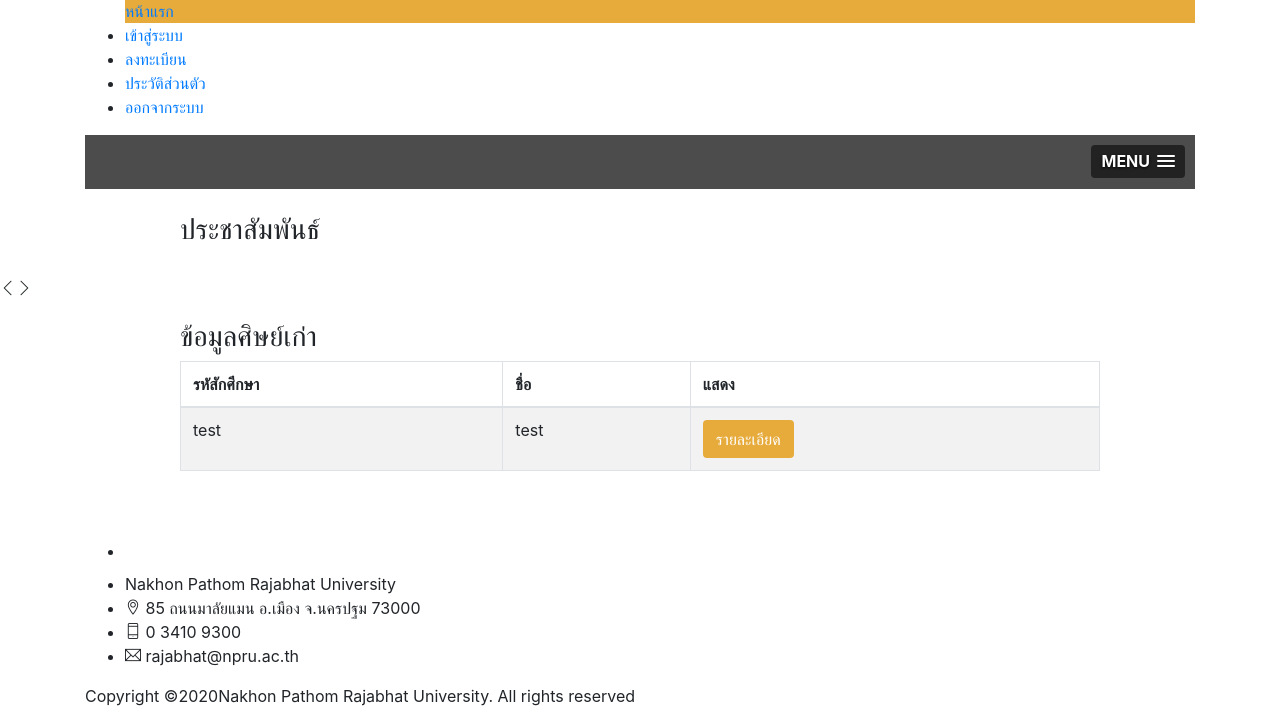
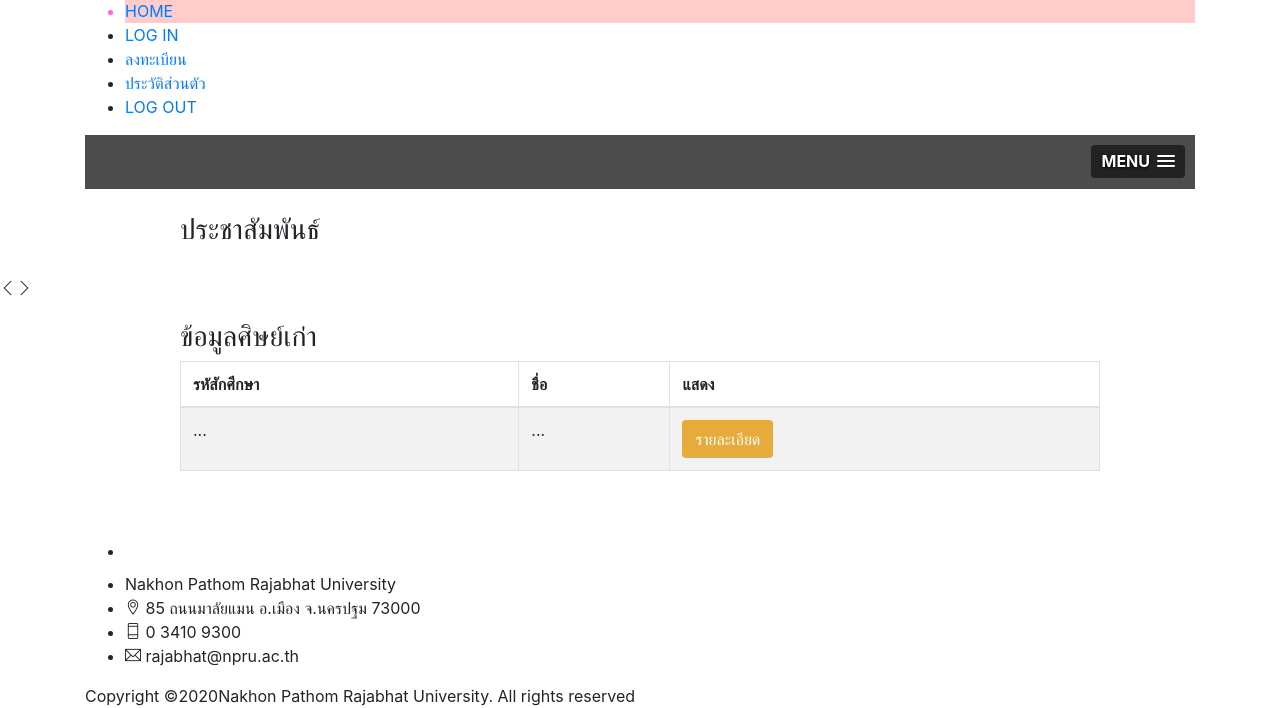
Before and after one commit to poramin0013/alumni_NewVersion, a CodeIgniter app: page /alumni/ in a window 1280 px wide. Shown: the part 389-1097 px from the top of the page. Run offline with CodeIgniter, Linux system fonts and the light colour scheme; some libraries are stand-ins or nearby versions; some web fonts are replaced.

Commit message:
first commit

```diff
--- a/application/views/confirm_reg.php
+++ b/application/views/confirm_reg.php
@@ -2,7 +2,7 @@
 defined('BASEPATH') OR exit('No direct script access allowed');
 ?><!DOCTYPE html>
 <center>
-ลงทะเบียนเสร็จเรียบร้อย
+ลงทะเบียนสพเร็จ
 <br>
 <a href="http://localhost/alumni/index.php">แสดงเมนูทั้งหมด</a>
 </center>
--- a/application/views/home.php
+++ b/application/views/home.php
@@ -7,7 +7,7 @@ defined('BASEPATH') OR exit('No direct script access allowed');
     <meta name="keywords" content="Fashi, unica, creative, html">
     <meta name="viewport" content="width=device-width, initial-scale=1.0">
     <meta http-equiv="X-UA-Compatible" content="ie=edge">
-    <title>ระบบสมาชิกศิษย์เก่า</title>
+    <title>ALUMNI</title>
 
     <!-- Google Font -->
     <link href="https://fonts.googleapis.com/css?family=Muli:300,400,500,600,700,800,900&display=swap" rel="stylesheet">
@@ -52,15 +52,15 @@ defined('BASEPATH') OR exit('No direct script access allowed');
             <div class="container">
                 <nav class="nav-menu mobile-menu">
                     <ul>
-                        <li class="index"><a href="index.php">หน้าแรก</a></li>
+                        <li class="index"><a href="index.php">HOME</a></li>
 
 
-                        <li><a href="#"  data-toggle="modal" data-target="#login">เข้าสู่ระบบ</a></li>
+                        <li><a href="#"  data-toggle="modal" data-target="#login">LOG IN</a></li>
                         <li class="register" ><a href="<?php echo base_url();?>index.php/welcome/reg_alumni">ลงทะเบียน</a></li>
 
 
                         <li class="edit"><a href="edit.php">ประวัติส่วนตัว</a></li>
-                        <li><a href="#"  data-toggle="modal" data-target="#logout">ออกจากระบบ</a></li>
+                        <li><a href="#"  data-toggle="modal" data-target="#logout">LOG OUT</a></li>
 
 
                     </ul>
@@ -73,8 +73,8 @@ defined('BASEPATH') OR exit('No direct script access allowed');
     </header>
 <style>
 .index{
-    background-color:#e7ab3c;
-    color:#fff;
+    background-color:#FFCCCC	;
+    color:#FF66CC	;
 }
 </style>
 
@@ -139,9 +139,9 @@ defined('BASEPATH') OR exit('No direct script access allowed');
                 </thead>
                 <tbody>
                     <tr>
-                        <td>test</td>
-                        <td>test</td>
-                        <!-- <td> อยากแสดงอะไรเพิ่มเองเลยนะ</td> -->
+                        <td>...</td>
+                        <td>...</td>
+                        <!-- <td> ...</td> -->
                         <td><button type="button" class="btn" style="background-color:#e7ab3c;color:#fff;" onclick=""  data-toggle="modal" data-target="#details" >รายละเอียด</button></td>
                     </tr>
 
--- a/application/views/reg_alumni.php
+++ b/application/views/reg_alumni.php
@@ -7,7 +7,7 @@ defined('BASEPATH') OR exit('No direct script access allowed');
     <meta name="keywords" content="Fashi, unica, creative, html">
     <meta name="viewport" content="width=device-width, initial-scale=1.0">
     <meta http-equiv="X-UA-Compatible" content="ie=edge">
-    <title>ระบบสมาชิกศิษย์เก่า</title>
+    <title>AlumniS</title>
 
     <!-- Google Font -->
     <link href="https://fonts.googleapis.com/css?family=Muli:300,400,500,600,700,800,900&display=swap" rel="stylesheet">
@@ -73,8 +73,8 @@ defined('BASEPATH') OR exit('No direct script access allowed');
     </header>
 <style>
 .register{
-    background-color:#e7ab3c;
-    color:#fff;
+    background-color:#FFCCCC;
+    color:#FFFFCC;
 }
 </style>
 
--- a/application/views/welcome_message.php
+++ b/application/views/welcome_message.php
@@ -12,14 +12,14 @@ defined('BASEPATH') OR exit('No direct script access allowed');
 	::-moz-selection { background-color: #E13300; color: white; }
 
 	body {
-		background-color: #fff;
+		background-color: #FF66CC;
 		margin: 40px;
 		font: 13px/20px normal Helvetica, Arial, sans-serif;
 		color: #4F5155;
 	}
 
 	a {
-		color: #003399;
+		color: #FFCCCC;
 		background-color: transparent;
 		font-weight: normal;
 	}
@@ -37,7 +37,7 @@ defined('BASEPATH') OR exit('No direct script access allowed');
 	code {
 		font-family: Consolas, Monaco, Courier New, Courier, monospace;
 		font-size: 12px;
-		background-color: #f9f9f9;
+		background-color: #FFCCCC;
 		border: 1px solid #D0D0D0;
 		color: #002166;
 		display: block;
```
Also changed, not shown: alumni.sql (renamed from alumni (2).sql, +9 -9 lines).
